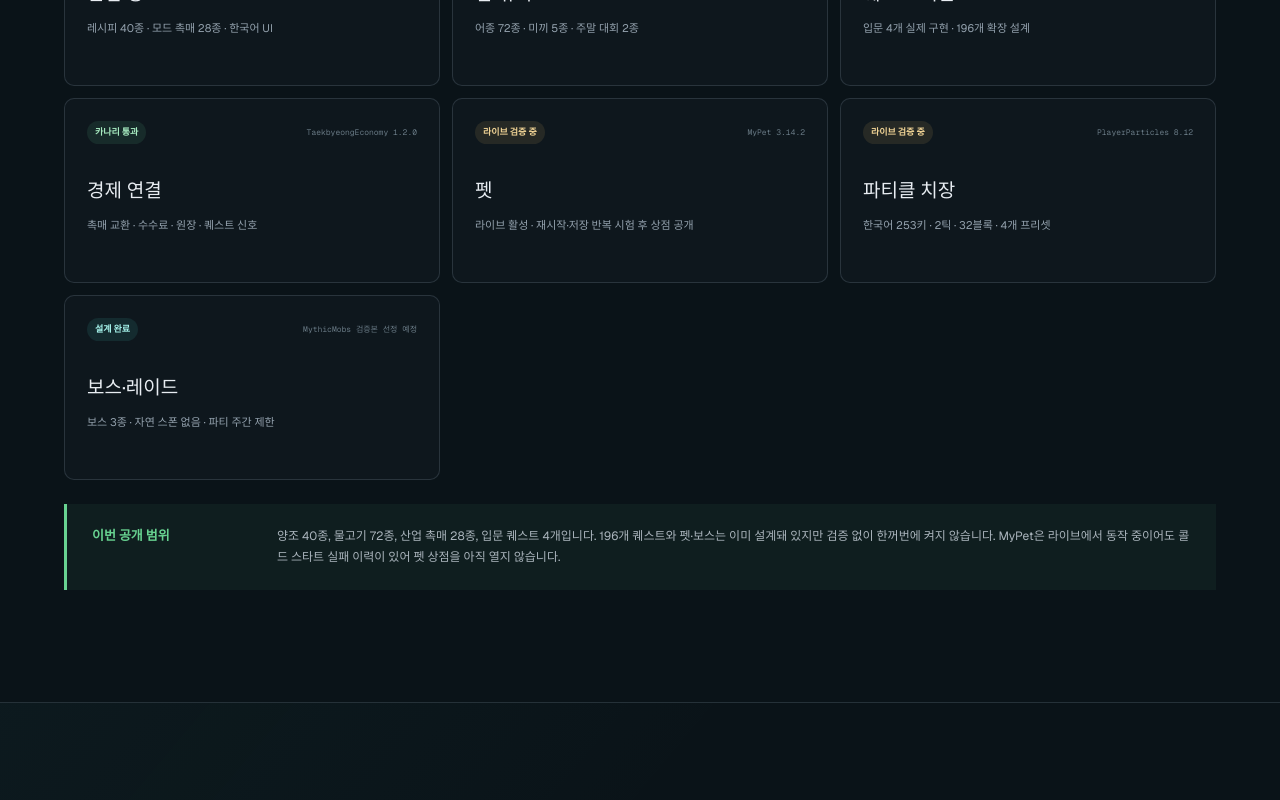
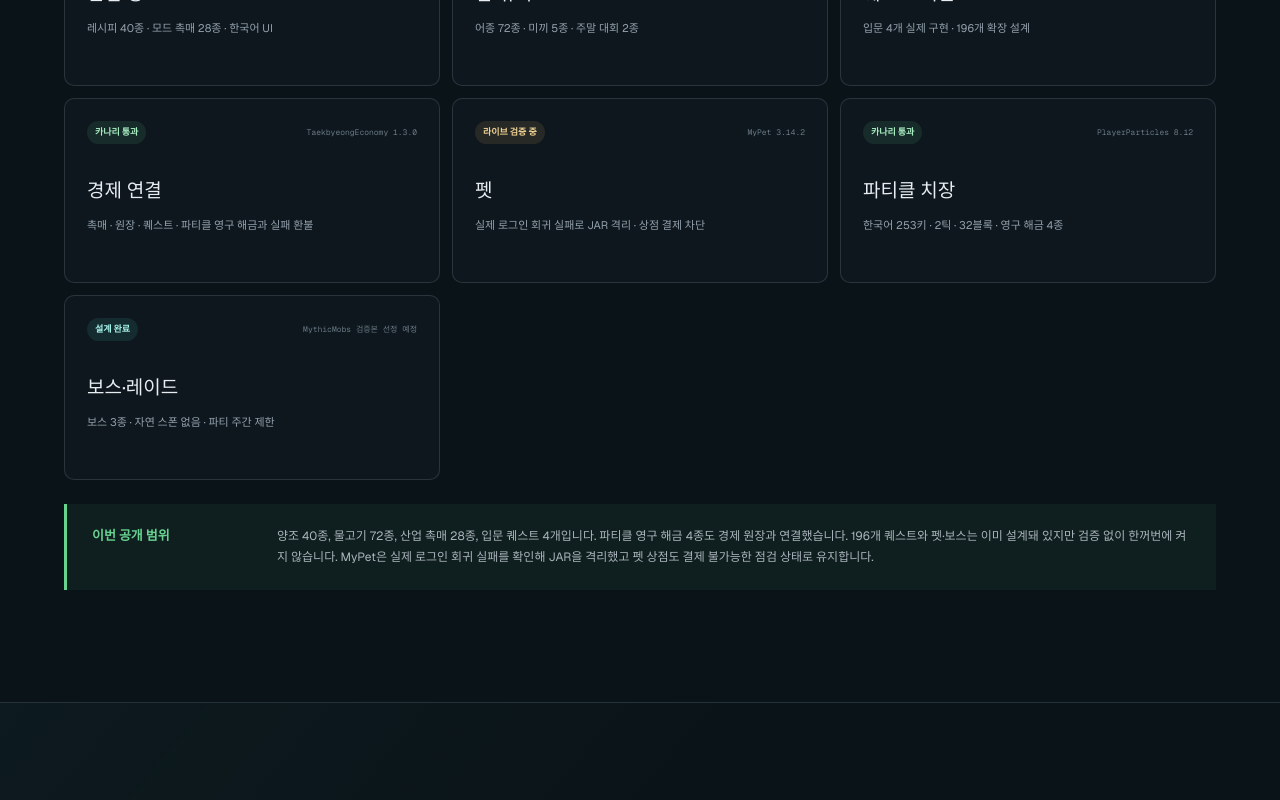
Before and after one commit to kohij/kohij.github.io, a Next.js app: page / in a window 1280 px wide. Shown: the part 2340-3140 px from the top of the page. Built offline with nearby package versions, Linux system fonts and the light colour scheme.

Commit message:
Quarantine MyPet in rollout guide

```diff
--- a/app/content.ts
+++ b/app/content.ts
@@ -660,21 +660,21 @@ export const releaseItems: ReleaseItem[] = [
   },
   {
     name: "경제 연결",
-    version: "TaekbyeongEconomy 1.2.0",
-    scope: "촉매 교환 · 수수료 · 원장 · 퀘스트 신호",
+    version: "TaekbyeongEconomy 1.3.0",
+    scope: "촉매 · 원장 · 퀘스트 · 파티클 영구 해금과 실패 환불",
     status: "카나리 통과",
   },
   {
     name: "펫",
     version: "MyPet 3.14.2",
-    scope: "라이브 활성 · 재시작·저장 반복 시험 후 상점 공개",
+    scope: "실제 로그인 회귀 실패로 JAR 격리 · 상점 결제 차단",
     status: "라이브 검증 중",
   },
   {
     name: "파티클 치장",
     version: "PlayerParticles 8.12",
-    scope: "한국어 253키 · 2틱 · 32블록 · 4개 프리셋",
-    status: "라이브 검증 중",
+    scope: "한국어 253키 · 2틱 · 32블록 · 영구 해금 4종",
+    status: "카나리 통과",
   },
   {
     name: "보스·레이드",
--- a/app/page.tsx
+++ b/app/page.tsx
@@ -257,9 +257,10 @@ export default function Home() {
           <b>이번 공개 범위</b>
           <p>
             양조 40종, 물고기 72종, 산업 촉매 28종, 입문 퀘스트 4개입니다.
-            196개 퀘스트와 펫·보스는 이미 설계돼 있지만 검증 없이 한꺼번에
-            켜지 않습니다. MyPet은 라이브에서 동작 중이어도 콜드 스타트 실패
-            이력이 있어 펫 상점을 아직 열지 않습니다.
+            파티클 영구 해금 4종도 경제 원장과 연결했습니다. 196개 퀘스트와
+            펫·보스는 이미 설계돼 있지만 검증 없이 한꺼번에 켜지 않습니다.
+            MyPet은 실제 로그인 회귀 실패를 확인해 JAR을 격리했고 펫 상점도
+            결제 불가능한 점검 상태로 유지합니다.
           </p>
         </aside>
       </section>
@@ -628,9 +629,9 @@ export default function Home() {
         <aside className="notice pet-warning">
           <b>아직 판매하지 않습니다</b>
           <p>
-            MyPet 3.14.2는 현재 라이브에서 활성화됐지만 빈 Arclight 카나리의
-            콜드 스타트에서 레지스트리 동결이 한 번 발생했습니다. 정상 재시작
-            3회와 소환·보관·부활·월드 이동 저장 시험을 통과한 뒤 상점을 엽니다.
+            MyPet 3.14.2 후보 기동 뒤 실제 로그인이 두 번 끊겨 현재 JAR을
+            라이브 폴더 밖에 격리했습니다. 원인 분리 카나리, 정상 재시작 3회와
+            소환·보관·부활·월드 이동 저장 시험을 모두 통과한 뒤 상점을 엽니다.
           </p>
         </aside>
       </section>
```
